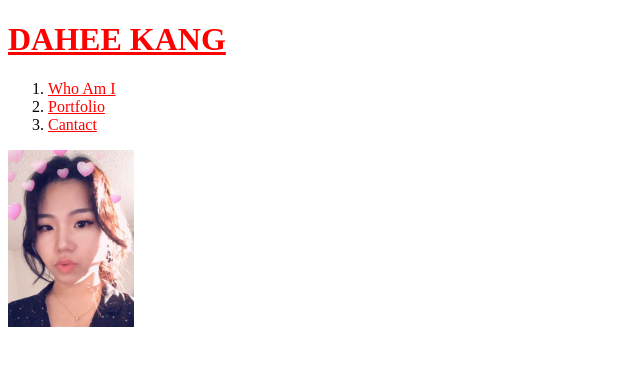
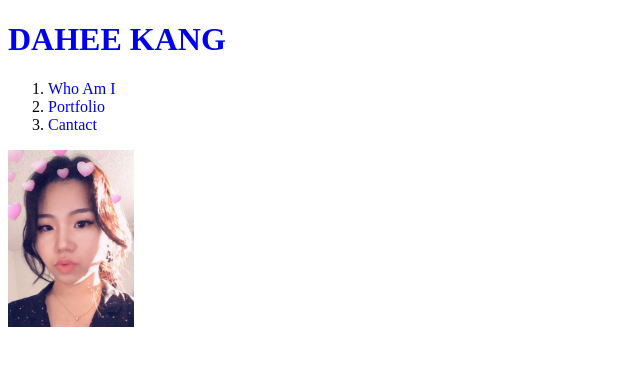
Before and after one commit to daaheek/Daheekang.com, a plain HTML site: page index.html in a window 1280 px wide. Shown: the whole page, without its empty margins (0-640 px from the left). Drawn offline with Linux system fonts and the light colour scheme.

Commit message:
Update index.html

```diff
--- a/index.html
+++ b/index.html
@@ -5,7 +5,7 @@
 
   <style>
   a {
-    color:red;
+    text-decoration: none;
    }
 
   title {
```
